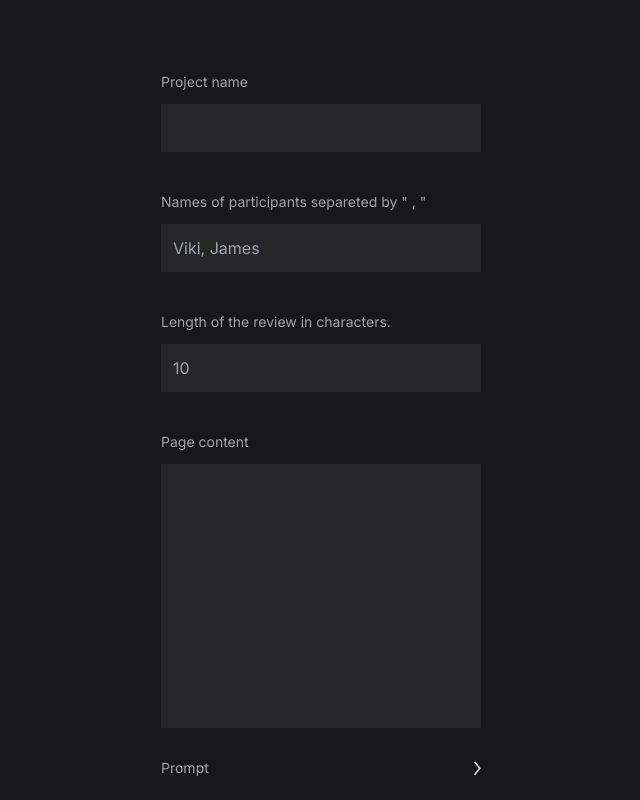
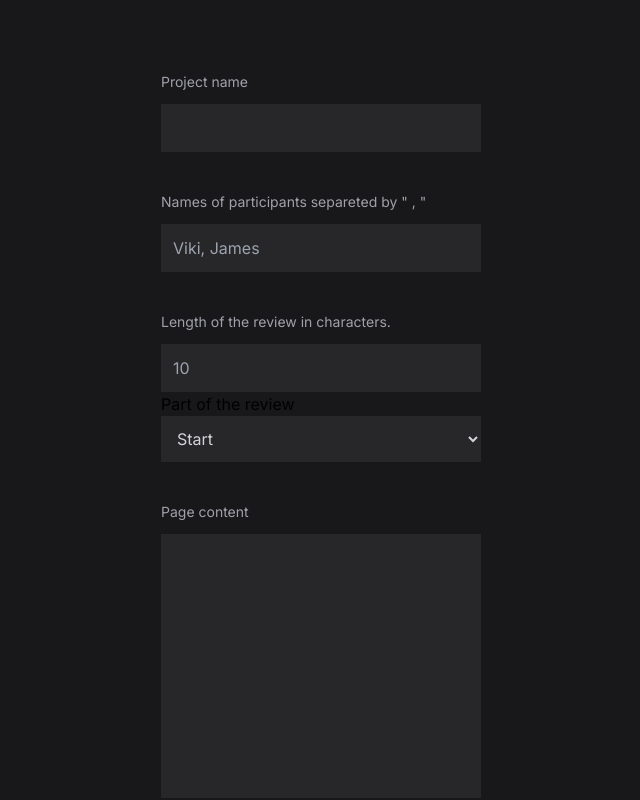
Before and after one commit to mazurcodes/ShadowWriter, a Next.js app: page / in a window 1280 px wide. Shown: the top 800 px of the page, without its empty margins (319-959 px from the left). Built offline with nearby package versions, Linux system fonts and the light colour scheme; no server answers.

Commit message:
add select field with part of the review

```diff
--- a/app/page.tsx
+++ b/app/page.tsx
@@ -10,6 +10,7 @@ type ProjectFormData = {
   namesOfParticipants: string;
   lengthOfTheReview: string;
   customPrompt?: string;
+  partSelect: 'start' | 'section' | 'end';
 };
 
 export default function Home() {
@@ -80,6 +81,19 @@ export default function Home() {
             className="w-80 bg-zinc-800 p-3 text-zinc-300 resize-none "
           />
         </label>
+        <label htmlFor="partSelect">
+          <p>Part of the review</p>
+          <select
+            {...register('partSelect')}
+            className="w-80 bg-zinc-800 p-3 text-zinc-300 resize-none "
+          >
+            <option value="start" selected>
+              Start
+            </option>
+            <option value="section">Section</option>
+            <option value="end">End</option>
+          </select>
+        </label>
 
         <label htmlFor="websiteContent">
           <p className="text-zinc-400 pb-3 mt-10 text-sm">Page content</p>
```
